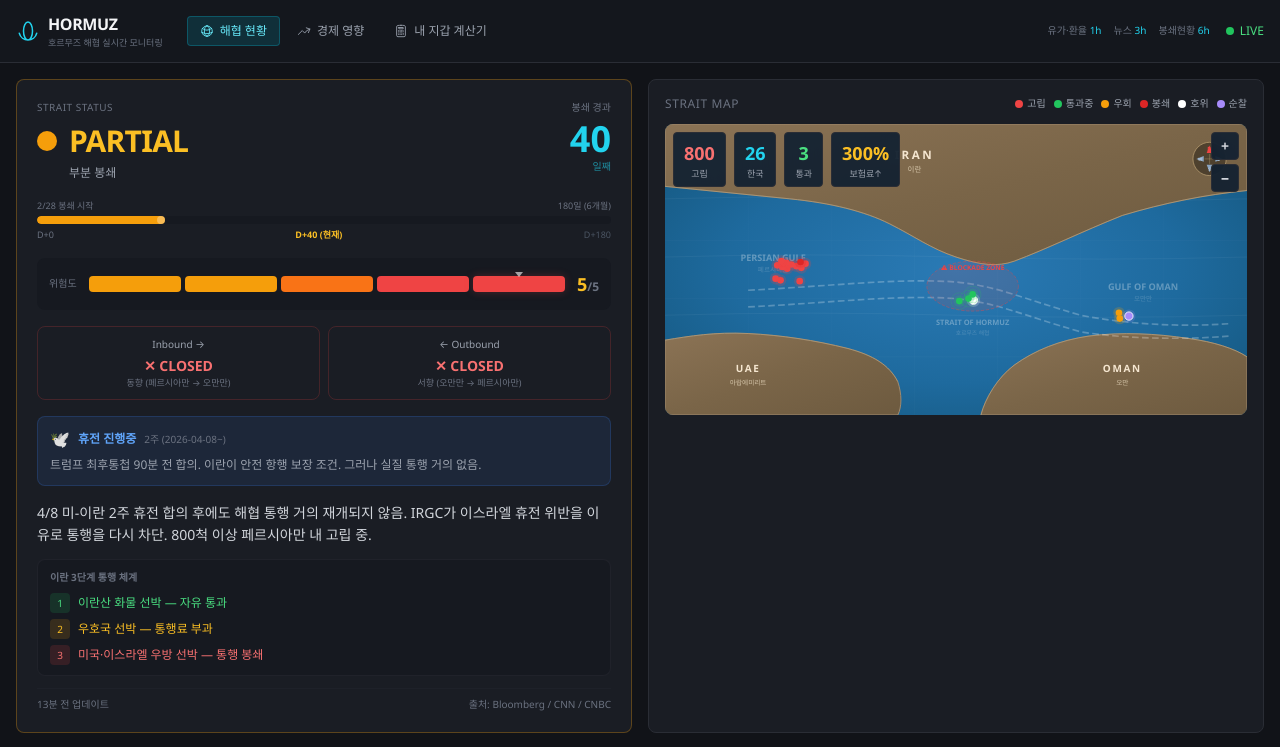
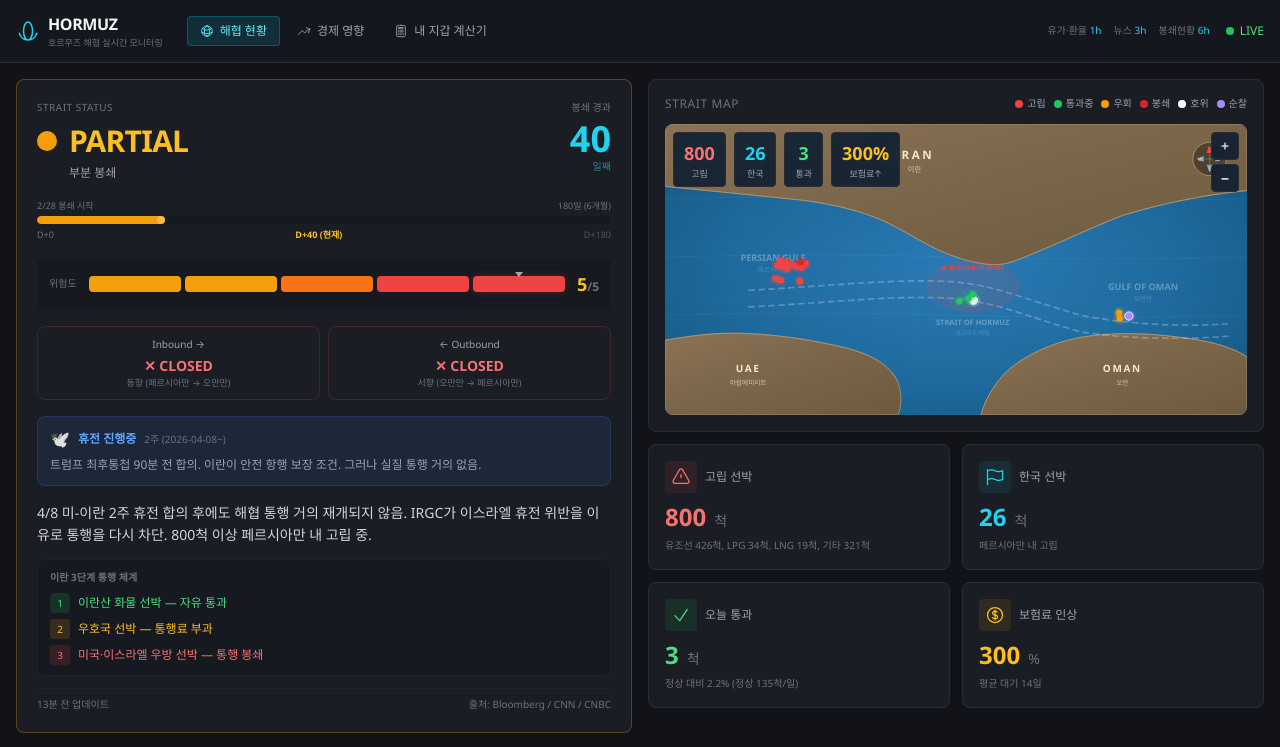
Before and after one commit to yourjini/hormuz-strait-monitor, a Next.js app: page / in a window 1280 px wide. Shown: the top 747 px of the page. Built offline with nearby package versions, Linux system fonts and the light colour scheme.

Commit message:
layout: 지도 아래에 선박 통계 카드 배치
StatusPanel과 같은 열에 StraitMap + ShipStats 배치하여 높이 맞춤

Co-Authored-By: Claude Opus 4.6 <noreply@anthropic.com>

```diff
--- a/components/Dashboard.js
+++ b/components/Dashboard.js
@@ -3,6 +3,7 @@
 import { useState, useEffect, useCallback } from 'react'
 import StatusPanel from './StatusPanel'
 import StraitMap from './StraitMap'
+import ShipStats from './ShipStats'
 import Timeline from './Timeline'
 import NewsFeed from './NewsFeed'
 import Header from './Header'
@@ -50,10 +51,13 @@ export default function Dashboard({ initialData }) {
 
       {/* Main content */}
       <main className="max-w-[1600px] mx-auto p-3 sm:p-4 space-y-3 sm:space-y-4">
-        {/* Row 1: Status + Map (나란히) */}
+        {/* Row 1: Status + (Map + ShipStats) — 높이 맞춤 */}
         <div className="grid grid-cols-1 lg:grid-cols-2 gap-4">
           <StatusPanel data={status} />
-          <StraitMap ships={ships?.ships || []} summary={ships?.summary} />
+          <div className="flex flex-col gap-3">
+            <StraitMap ships={ships?.ships || []} summary={ships?.summary} />
+            <ShipStats data={ships} />
+          </div>
         </div>
 
         {/* Row 2: Timeline */}
```
